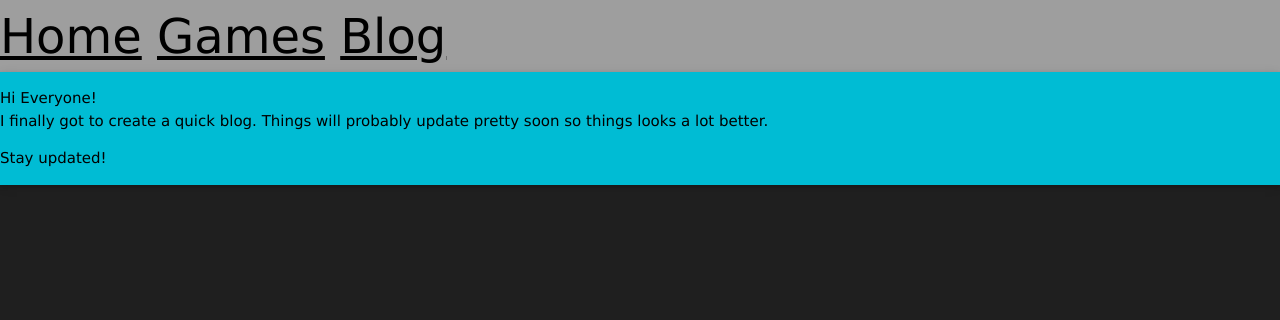
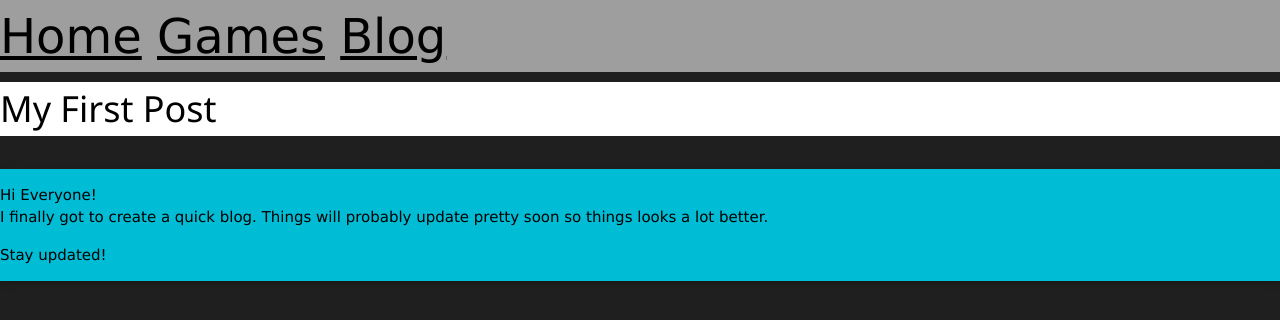
Before and after one commit to ijzm/OLD-ijzm.github.io, a Jekyll site: the page built from _posts/2015-11-03-My-First-Post.md, in a window 1280 px wide. Shown: the top 320 px of the page. Built offline with Jekyll 4.4.1, drawn with Linux system fonts in a browser that asks for light colours.

Commit message:
Update post.html

```diff
--- a/_layouts/post.html
+++ b/_layouts/post.html
@@ -5,6 +5,8 @@
 			{% include nav.html %}
 		</head>
 		<body>
+			<h1 class="w3-white">{{ page.title }}</h1>
+			<br>
 			<link rel="stylesheet" type="text/css" href="{{ "/font/stylesheet.css" | prepend: site.baseurl }}">
 			<link rel="stylesheet" type="text/css" href="{{"/style.css" | prepend: site.baseurl }}">
 			<link rel="stylesheet" type="text/css" href="{{"/font/w3.css" |  prepend: site.baseurl }}">
```
